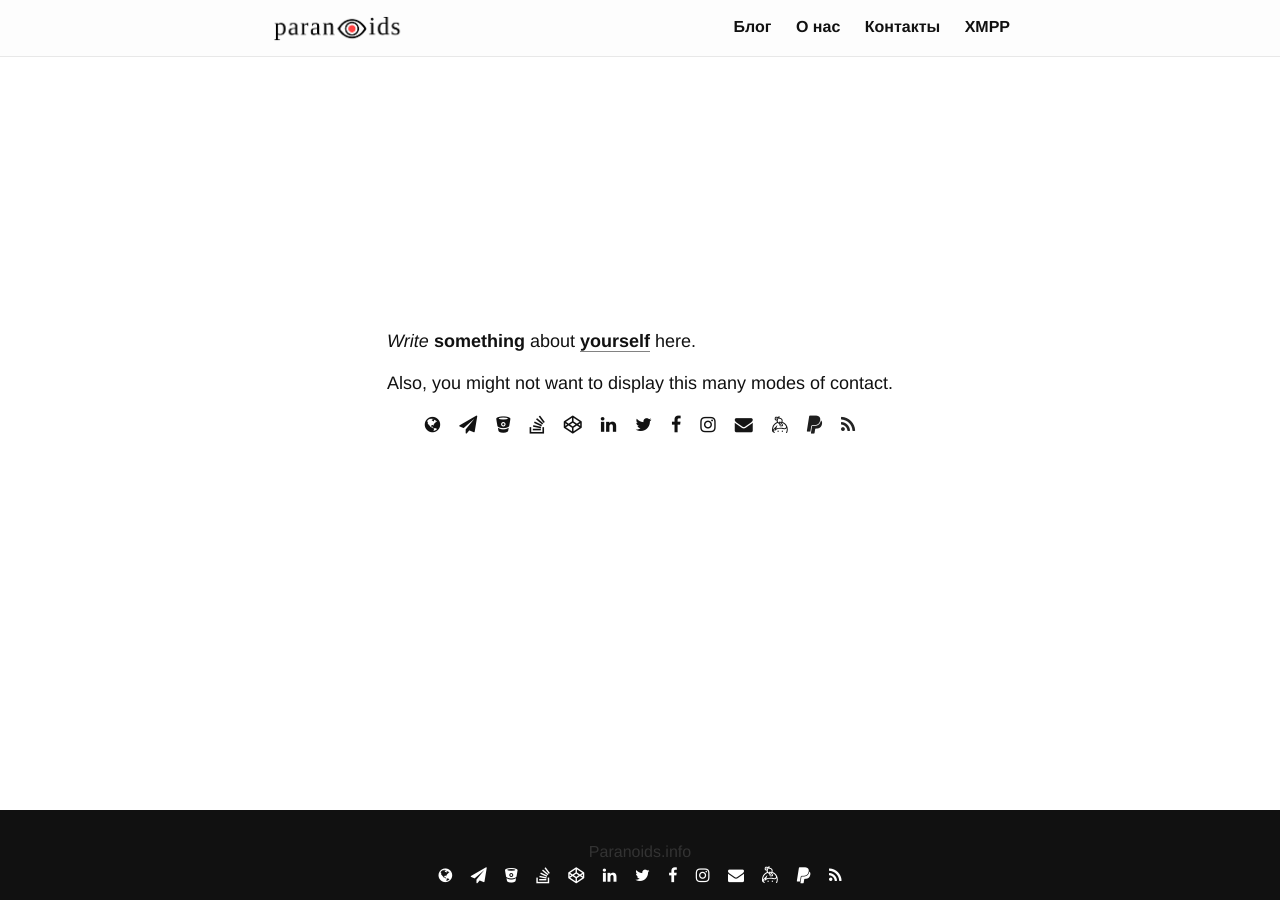
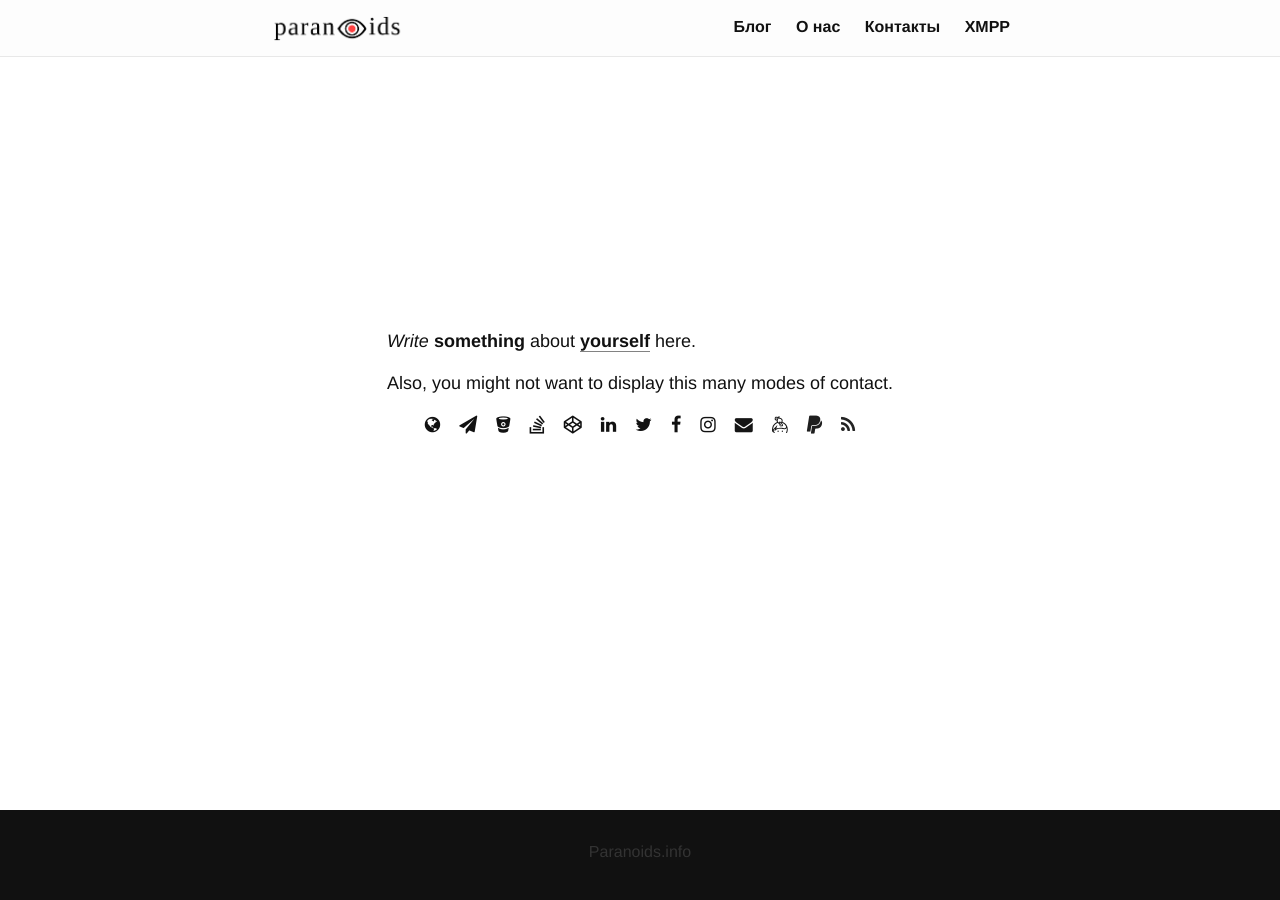
Before and after one commit to 2b7E1n6D0e5R7/2b7E1n6D0e5R7.github.io, a Jekyll site: the page built from _pages/contact.md, in a window 1280 px wide. Built offline with Jekyll 4.4.1, drawn with Linux system fonts in a browser that asks for light colours.

Commit message:
Update footer.html

```diff
--- a/_includes/footer.html
+++ b/_includes/footer.html
@@ -3,7 +3,6 @@
     {% if page.layout == 'contact' %}
 
       <a href="https://paranoids.info/" target="_blank">Paranoids.info</a>
-            {% include contact-icons.html %}
 
     {% else %}
       {% include contact-icons.html %}
```
